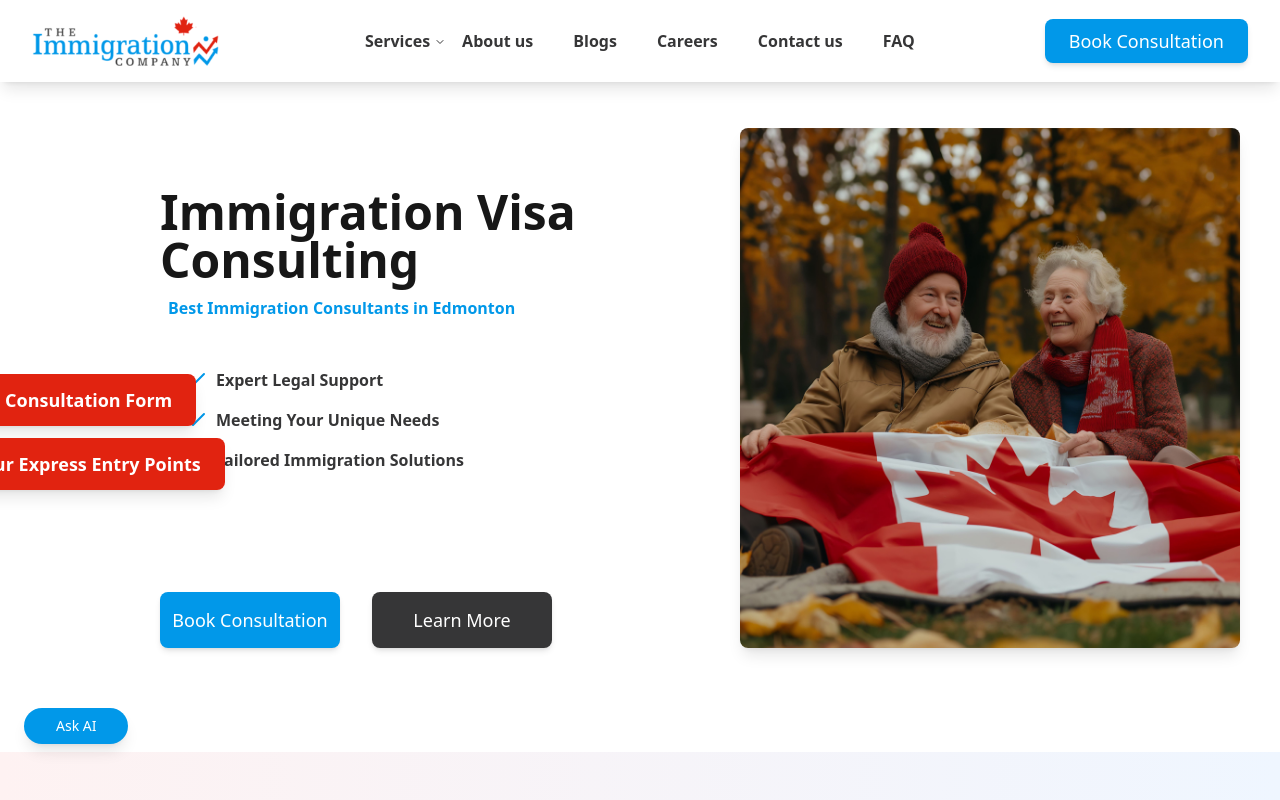
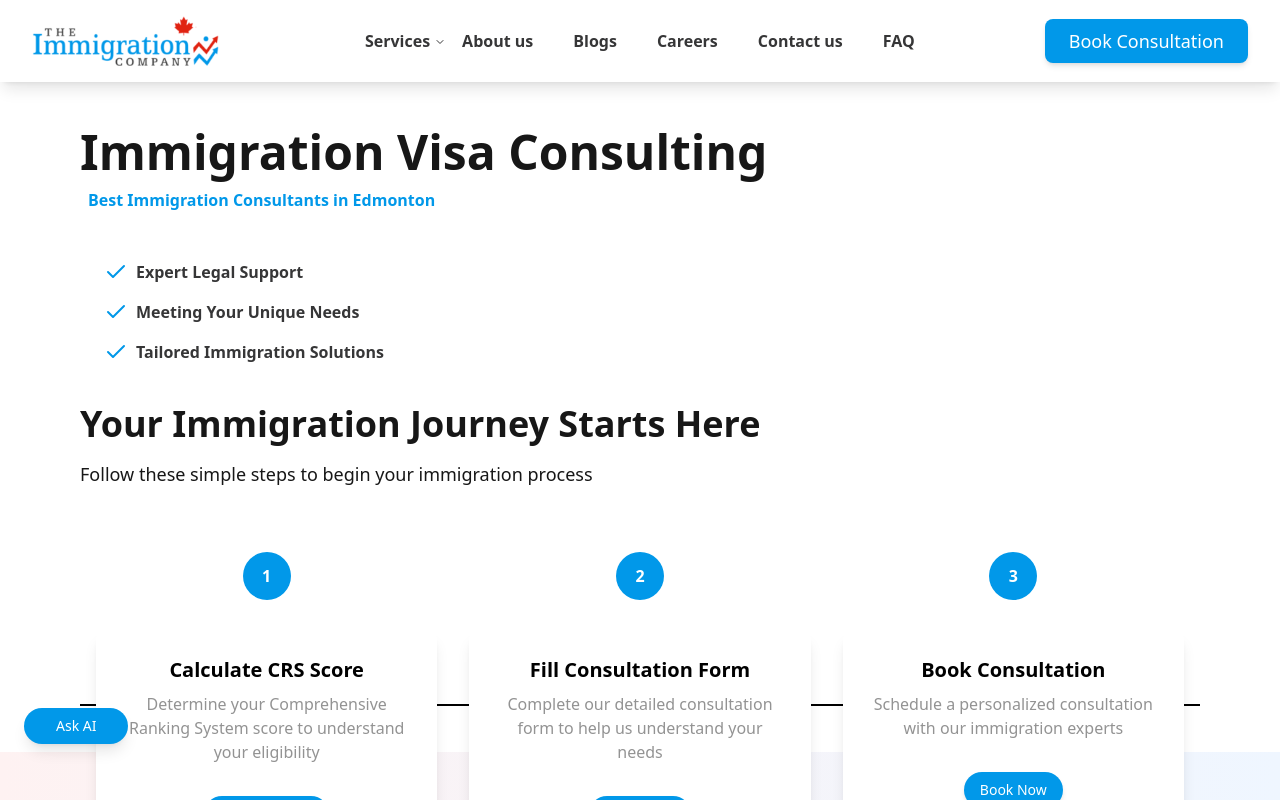
Before and after one commit to YatikenSoftwareSolution-tech/immigration-web-v1, a Next.js app: page / in a window 1280 px wide. Shown: the top 800 px of the page. Built offline with nearby package versions, Linux system fonts and the light colour scheme.

Commit message:
homepage;new

```diff
--- a/src/app/consultation/page.jsx
+++ b/src/app/consultation/page.jsx
@@ -4,6 +4,7 @@ import React from 'react'
 const page = () => {
   return (
     <Calendly/>
+
   )
 }
 
--- a/src/app/page.js
+++ b/src/app/page.jsx
@@ -28,9 +28,15 @@ import SubscribeToNewsletter from "@/components/custom/SubscribeToNewsletter";
 import { Input } from "@/components/ui/input";
 import ChatBot from "@/components/custom/ChatBot";
 import PartnersList from "@/components/custom/PartnersList";
+import { use } from "react";
+import { useRouter } from "next/navigation"
 
 const ImmigrationPage = () => {
+  const router=useRouter()
   const [isConsultationFormOpen, setIsConsultationFormOpen] = useState(false);
+  const calculateCrs =()=>{
+router.push("https://www.canada.ca/en/immigration-refugees-citizenship/services/immigrate-canada/express-entry/check-score.html#calculator")
+  }
   const p3Program = [
     {
       background: "orange",
@@ -112,17 +118,18 @@ const ImmigrationPage = () => {
       <section
         id="immigration"
         className="pt-24 px-10 mx-auto relative w-full md:h-[85vh] lg:h-[90vh] flex flex-col items-center"
+
       >
-        <div className="flex w-full gap-10 item-center">
-          <div className=" ml-[10%] mt-[5%] ">
+        {/* < className ="flex w-full gap-10 items-center"> */}
+        <section className="w-full h-[95vh] px-10 mx-auto flex flex-col">
+
             <h1 className="  text-4xl md:text-5xl font-bold">
               Immigration Visa Consulting
             </h1>
             <p className="mt-3 ml-2 font-semibold text-tertiary">
               Best Immigration Consultants in Edmonton
             </p>
-
-            <ul className="mt-10 ml-4 text-left">
+        <ul className="mt-10 ml-4 text-left">
               <li className="flex items-center font-semibold text-dark">
                 <span className="flex items-center justify-center bg-gray-400 rounded-full p-2 ">
                   <Check className="text-tertiary" />
@@ -143,21 +150,73 @@ const ImmigrationPage = () => {
               </li>
             </ul>
 
-            <div className="flex items-center mt-28 gap-4 sm:gap-6 md:gap-8">
-              <Button className="w-[150px] md:w-[180px] text-white bg-tertiary p-4 md:p-7 rounded-lg text-md md:text-lg shadow-md transition-transform duration-200 hover:scale-105 hover:bg-secondary/90">
-                <Link href="/consultation">Book Consultation</Link>
+
+          <header className="text-start mb-16 mt-8">
+          <h1 className="text-4xl font-bold mb-4">Your Immigration Journey Starts Here</h1>
+          <p className="text-lg text-gray-600">Follow these simple steps to begin your immigration process</p>
+        </header>
+          <div className="relative">
+            {/* Horizontal line */}
+            <div className="absolute top-1/2 left-0 w-full h-0.5 bg-black "></div>
+            {/* Timeline items */}
+            <div className="relative flex justify-between items-start">
+              {/* Step 1 */}
+              <div className="relative flex flex-col items-center w-1/3 px-4">
+                <div className="flex items-center justify-center w-12 h-12 rounded-full bg-tertiary text-white font-bold mb-8 z-10">1</div>
+                <div className="bg-white p-6 rounded-lg shadow-lg hover:shadow-xl transition-shadow w-full">
+                  <div className="flex flex-col items-center">
+                    {/* <Calculator className="h-8 w-8 text-indigo-600 mb-4" /> */}
+                    <h3 className="text-xl font-semibold text-black mb-2 text-center">Calculate CRS Score</h3>
+                    <p className="text-gray text-center mb-4">Determine your Comprehensive Ranking System score to understand your eligibility</p>
+                    <Button className="px-4 py-4 rounded-full text-white bg-tertiary mt-4 shadow-md transition-transform duration-200 hover:scale-105 hover:bg-secondary/90"
+                    onClick={calculateCrs}>
+
+                Calculate Now
               </Button>
-              <Button className="w-[150px] text-white md:w-[180px] bg-dark p-4 md:p-7 rounded-lg text-md md:text-lg shadow-md transition-transform duration-200 hover:scale-105 hover:bg-dark/90">
-                <Link href="/about">Learn More</Link>
+                  </div>
+                </div>
+              </div>
+
+              {/* Step 2 */}
+              <div className="relative flex flex-col items-center w-1/3 px-4">
+                <div className="flex items-center justify-center w-12 h-12 rounded-full bg-tertiary text-white font-bold mb-8 z-10">2</div>
+                <div className="bg-white p-6 rounded-lg shadow-lg hover:shadow-xl transition-shadow w-full">
+                  <div className="flex flex-col items-center">
+
+                    <h3 className="text-xl font-semibold text-black mb-2 text-center">Fill Consultation Form</h3>
+                    <p className="text-gray text-center mb-4">Complete our detailed consultation form to help us understand your needs</p>
+                    <Button className="px-4 py-4 rounded-full text-white bg-tertiary mt-4 shadow-md transition-transform duration-200 hover:scale-105 hover:bg-secondary/90"
+                    onClick={()=> setIsConsultationFormOpen(true)}>
+                Start Form
               </Button>
+                  </div>
+                </div>
+              </div>
+
+              {/* Step 3 */}
+              <div className="relative flex flex-col items-center w-1/3 px-4">
+                <div className="flex items-center justify-center w-12 h-12 rounded-full bg-tertiary text-white font-bold mb-8 z-10">3</div>
+                <div className="bg-white p-6 rounded-lg shadow-lg hover:shadow-xl transition-shadow w-full">
+                  <div className="flex flex-col items-center">
+
+                    <h3 className="text-xl font-semibold text-black mb-2 text-center">Book Consultation</h3>
+                    <p className="text-gray text-center mb-4">Schedule a personalized consultation with our immigration experts</p>
+                    <Button className="px-4 py-4 rounded-full text-white bg-tertiary mt-4 shadow-md transition-transform duration-200 hover:scale-105 hover:bg-secondary/90">
+                Book Now
+              </Button>
+                  </div>
+                </div>
+              </div>
             </div>
           </div>
-          <Image
-            src={LandingPageBanner1}
-            alt="Banner"
-            width={500}
-            className="rounded-lg shadow-lg"
-          />
+
+
+    </section>
+
+          <div className="max-w-4xl mx-auto">
+          <div className="relative">
+
+          </div>
         </div>
       </section>
       <section
@@ -268,12 +327,8 @@ const ImmigrationPage = () => {
         </div>
       </section>
       <PartnersList />
-
-      <StripOutButton
-        click={() => setIsConsultationFormOpen((prev) => !prev)}
-      />
       <Link href="https://www.canada.ca/en/immigration-refugees-citizenship/services/immigrate-canada/express-entry/check-score.html">
-        <ExpressEntryPointsButton />
+        {/* <ExpressEntryPointsButton /> */}
       </Link>
       <ConsultationForm
         isOpen={isConsultationFormOpen}
--- a/src/components/custom/Calendly.jsx
+++ b/src/components/custom/Calendly.jsx
@@ -9,6 +9,7 @@ const Calendly = () => {
       <div className="w-full max-w-4xl bg-white shadow-xl rounded-xl p-8">
         <h1 className="text-xl font-semibold text-center">Book a mentorship session with our expert @ <span className='text-secondary'> The Immigration Company</span></h1>
         <InlineWidget url="https://calendly.com/ram8176970175" className="h-full border" />
+
       </div>
     </div>
   );
```
